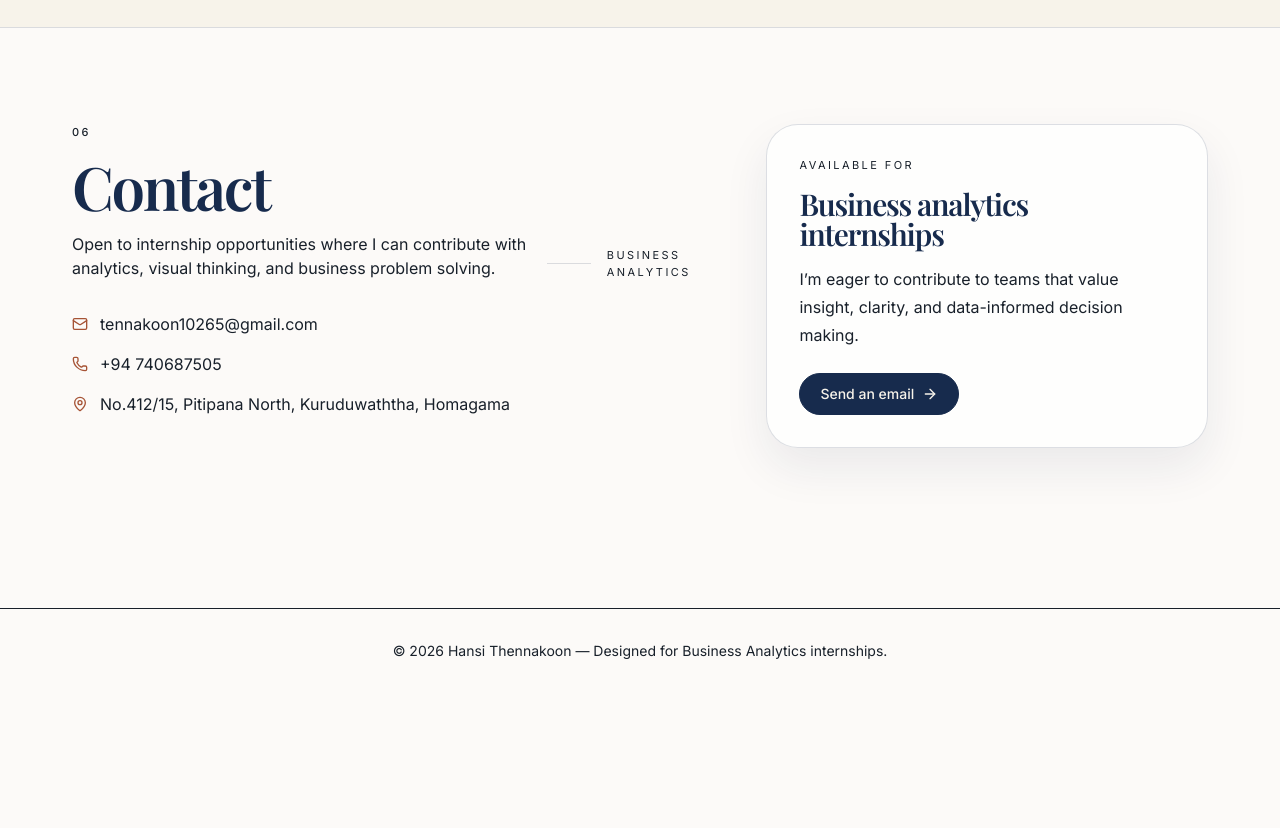
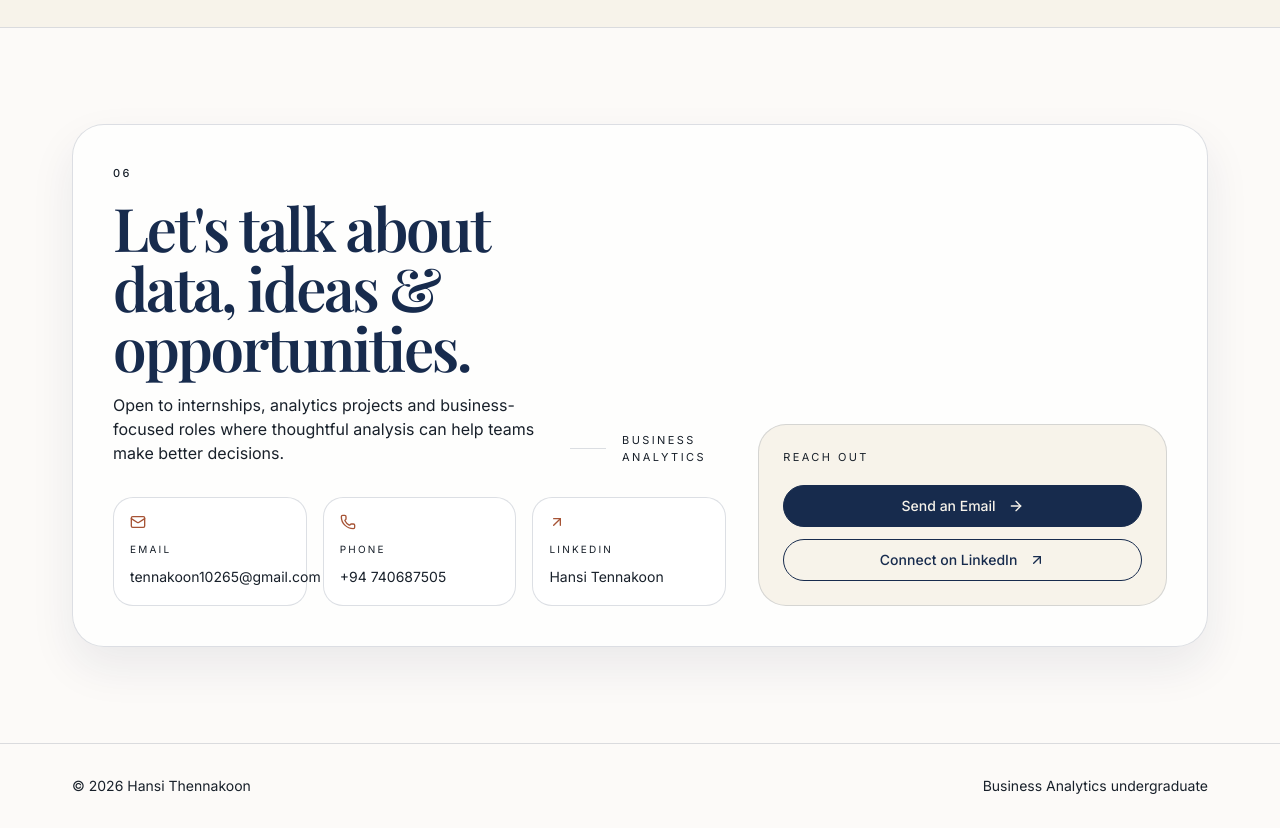
Before and after one commit to KAXUN01/Portfolio-Hansi, a Next.js app: page / in a window 1280 px wide. Shown: the part 9680-10508 px from the top of the page. Before the commit the page ends 10373 px from the top, so only its background shows below. Built offline with nearby package versions, Linux system fonts and the light colour scheme.

Commit message:
Revamp Contact and Footer components for improved layout and content clarity; enhance contact options with LinkedIn integration

```diff
--- a/src/components/contact/Contact.tsx
+++ b/src/components/contact/Contact.tsx
@@ -1,5 +1,5 @@
 import React from 'react'
-import { ArrowRight, Mail, MapPin, Phone } from 'lucide-react'
+import { ArrowRight, ArrowUpRight, Mail, Phone } from 'lucide-react'
 import SectionHeading from '../ui/SectionHeading'
 import { siteData } from '../../lib/data'
 import SectionWrapper from '../layout/SectionWrapper'
@@ -7,43 +7,62 @@ import Button from '../ui/Button'
 
 export default function Contact() {
   return (
-    <SectionWrapper id="contact" className="pb-24">
-      <div className="grid gap-8 lg:grid-cols-[1.2fr_0.8fr]">
+    <SectionWrapper id="contact" className="pb-20">
+      <div className="editorial-card rounded-[2rem] p-6 sm:p-8 lg:p-10">
+        <div className="grid gap-8 lg:grid-cols-[1.2fr_0.8fr] lg:items-end">
           <div>
-          <SectionHeading number={6} title="Contact" subtitle="Open to internship opportunities where I can contribute with analytics, visual thinking, and business problem solving." />
+            <SectionHeading
+              number={6}
+              title="Let's talk about data, ideas & opportunities."
+              subtitle="Open to internships, analytics projects and business-focused roles where thoughtful analysis can help teams make better decisions."
+            />
 
-          <div className="mt-8 space-y-4 text-base text-[var(--color-charcoal)]">
-            <div className="flex items-center gap-3">
+            <div className="mt-8 grid gap-4 sm:grid-cols-3">
+              <div className="rounded-[1.25rem] border border-[var(--color-line)] bg-white/80 p-4">
                 <Mail size={16} className="text-[var(--color-terra-500)]" />
-              <a href={`mailto:${siteData.contact.email}`} className="hover:text-[var(--color-navy-700)]">
+                <p className="mt-3 text-[10px] uppercase tracking-[0.22em] text-[var(--color-navy-500)]">
+                  Email
+                </p>
+                <a href={`mailto:${siteData.contact.email}`} className="mt-2 block text-sm leading-6 hover:text-[var(--color-navy-700)]">
                   {siteData.contact.email}
                 </a>
               </div>
-            <div className="flex items-center gap-3">
+
+              <div className="rounded-[1.25rem] border border-[var(--color-line)] bg-white/80 p-4">
                 <Phone size={16} className="text-[var(--color-terra-500)]" />
-              <a href={`tel:${siteData.contact.phone}`} className="hover:text-[var(--color-navy-700)]">
+                <p className="mt-3 text-[10px] uppercase tracking-[0.22em] text-[var(--color-navy-500)]">
+                  Phone
+                </p>
+                <a href={`tel:${siteData.contact.phone}`} className="mt-2 block text-sm leading-6 hover:text-[var(--color-navy-700)]">
                   {siteData.contact.phone}
                 </a>
               </div>
-            <div className="flex items-center gap-3">
-              <MapPin size={16} className="text-[var(--color-terra-500)]" />
-              <span>{siteData.contact.address}</span>
+
+              <div className="rounded-[1.25rem] border border-[var(--color-line)] bg-white/80 p-4">
+                <ArrowUpRight size={16} className="text-[var(--color-terra-500)]" />
+                <p className="mt-3 text-[10px] uppercase tracking-[0.22em] text-[var(--color-navy-500)]">
+                  LinkedIn
+                </p>
+                <p className="mt-2 text-sm leading-6 text-[var(--color-charcoal)]">
+                  {siteData.contact.linkedIn}
+                </p>
               </div>
             </div>
           </div>
 
-        <div className="editorial-card rounded-[2rem] p-6 sm:p-8">
-          <p className="text-[11px] uppercase tracking-[0.22em] text-[var(--color-navy-500)]">Available for</p>
-          <h3 className="mt-4 font-display text-3xl leading-none text-[var(--color-navy-900)]">
-            Business analytics internships
-          </h3>
-          <p className="mt-4 text-base leading-7 text-[var(--color-charcoal)]">
-            I’m eager to contribute to teams that value insight, clarity, and data-informed decision making.
+          <div className="rounded-[1.75rem] border border-[var(--color-line)] bg-[var(--color-ivory-50)] p-5 sm:p-6">
+            <p className="text-[11px] uppercase tracking-[0.22em] text-[var(--color-navy-500)]">
+              Reach out
             </p>
-          <div className="mt-6">
-            <Button as="a" href={`mailto:${siteData.contact.email}`} className="gap-2">
-              Send an email <ArrowRight size={16} />
+            <div className="mt-5 flex flex-col gap-3">
+              <Button as="a" href={`mailto:${siteData.contact.email}`} className="w-full justify-between gap-3">
+                Send an Email <ArrowRight size={16} />
               </Button>
+
+              <Button as="button" variant="secondary" type="button" className="w-full justify-between gap-3">
+                Connect on LinkedIn <ArrowUpRight size={16} />
+              </Button>
+            </div>
           </div>
         </div>
       </div>
--- a/src/components/layout/Footer.tsx
+++ b/src/components/layout/Footer.tsx
@@ -2,9 +2,10 @@ import React from 'react'
 
 export default function Footer(){
   return (
-    <footer className="py-8 bg-cream-100 border-t border-cream-300 mt-16">
-      <div className="container text-center text-sm text-charcoal">
-        © {new Date().getFullYear()} Hansi Thennakoon — Designed for Business Analytics internships.
+    <footer className="border-t border-[var(--color-line)] py-8">
+      <div className="container flex flex-col gap-2 text-sm text-[var(--color-muted)] sm:flex-row sm:items-center sm:justify-between">
+        <p>© {new Date().getFullYear()} Hansi Thennakoon</p>
+        <p>Business Analytics undergraduate</p>
       </div>
     </footer>
   )
```
Lines whose indentation alone changed are shown as unchanged.
